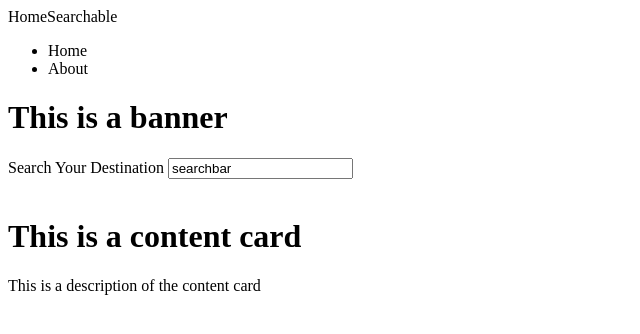
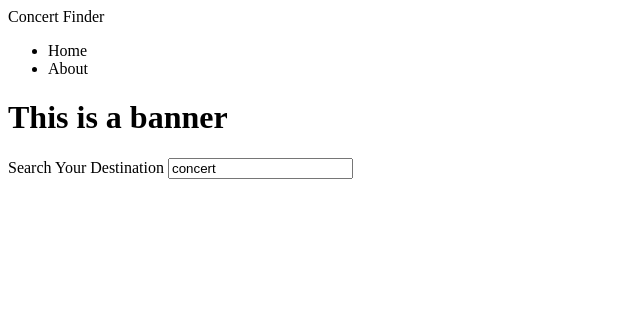
Before and after one commit to BrianDriscollCode/event-finder, a React (Create React App) app: page / in a window 1280 px wide. Shown: the top 334 px of the page, without its empty margins (0-640 px from the left). Built offline with nearby package versions, Linux system fonts and the light colour scheme.

Commit message:
API now works and first filters applied. Now must filter for repeat

```diff
--- a/src/App.js
+++ b/src/App.js
@@ -2,7 +2,7 @@ import React from 'react'
 import Navigation from './components/Navigation'
 import Banner from './components/Banner'
 import Content from './components/Content'
-import Hotel_API from './apis/Hotel_API'
+import Event_API from './apis/Event_API'
 
 class App extends React.Component {
 
@@ -13,16 +13,20 @@ class App extends React.Component {
 
     onTermSubmit = async (passedTerm) => {
 
-        console.log(passedTerm, 'passedterm')
-        const response = await Hotel_API.get()
-
+        const response = await Event_API.get('/events', {
+            params: {
+                keyword: passedTerm,
+                stateCode: 'NY'
+            }
+        })
 
 
         console.log(response.data._embedded.events)
+
         this.setState({
             events: response.data._embedded.events
         })
-        console.log(this.state.events, '-events')
+
     }
 
     render() {
--- a/src/apis/Hotel_API.js
+++ b/src/apis/Event_API.js
@@ -3,9 +3,8 @@ import axios from 'axios'
 const KEY = 's0jibX3vITg9AR1u45vTWMQfDkzPR3pp'
 
 export default axios.create({
-    baseURL: 'https://app.ticketmaster.com/discovery/v2/events',
+    baseURL: 'https://app.ticketmaster.com/discovery/v2',
     params: {
         apikey: KEY,
-        keyword: 'concert'
     }
 })
--- a/src/components/Content.js
+++ b/src/components/Content.js
@@ -1,31 +1,22 @@
 import React from 'react'
 import ContentCard from './ContentCard'
 
-class Content extends React.Component {
+const Content = ( { events } ) => {
 
-    state = { events: [] }
+    let renderedContent = ''
 
 
-    updateEvents = (props) => {
+    renderedContent = events.map((event) => {
 
-        console.log(this.state.events)
-        console.log(props.events)
+        return <ContentCard id={event.id} name={event.name} info={event.info} images={event.images} />
 
-    }
+    })
 
-    render() {
+    console.log(renderedContent[0]);
 
-        return (
 
-            <div onClick={this.updateEvents}>
 
-                <ContentCard />
-
-            </div>
-
-        )
-
-    }
+    return <div> {renderedContent} </div>
 
 }
 
--- a/src/components/ContentCard.js
+++ b/src/components/ContentCard.js
@@ -1,25 +1,32 @@
 import React from 'react'
 
-class ContentCard extends React.Component {
+const ContentCard = ( { id, name, info, images } ) => {
+
+    return (
+
+        <div key={ id }>
+
+            <h2> { name } </h2>
+            {
+                images.map((image) => {
+
+                    if (image.ratio == '3_2'
+                        && image.height < 500
+                        && image.height > 250)
+                    {
+                        return <img src={image.url} />
+                    }
 
 
-    state = { imageLink: '' }
+                })
+            }
+            <p> { info } </p>
+            <hr />
 
-    render() {
+        </div>
 
-        return (
+    )
 
-            <div>
-
-                <img src={ this.state.imageLink } />
-                <h1> This is a content card </h1>
-                <p> This is a description of the content card </p>
-
-            </div>
-
-        )
-
-    }
 
 }
 
--- a/src/components/Navigation.js
+++ b/src/components/Navigation.js
@@ -8,7 +8,7 @@ const Navigation = () => {
 
             <div>
 
-                HomeSearchable
+                Concert Finder
 
             </div>
 
--- a/src/components/SearchBar.js
+++ b/src/components/SearchBar.js
@@ -2,7 +2,7 @@ import React from 'react'
 
 class SearchBar extends React.Component {
 
-    state = { term: "searchbar" }
+    state = { term: "concert" }
 
     updateTerm(newTerm) {
 
```
